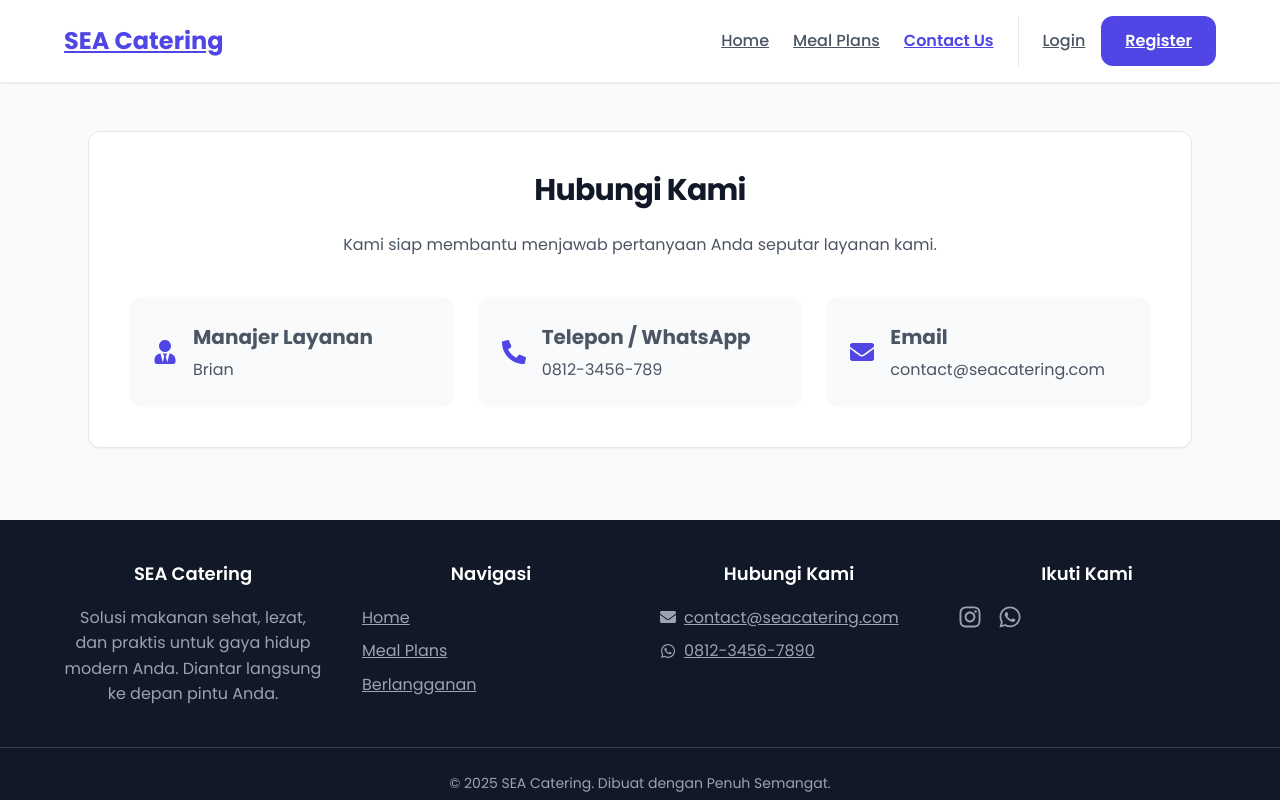
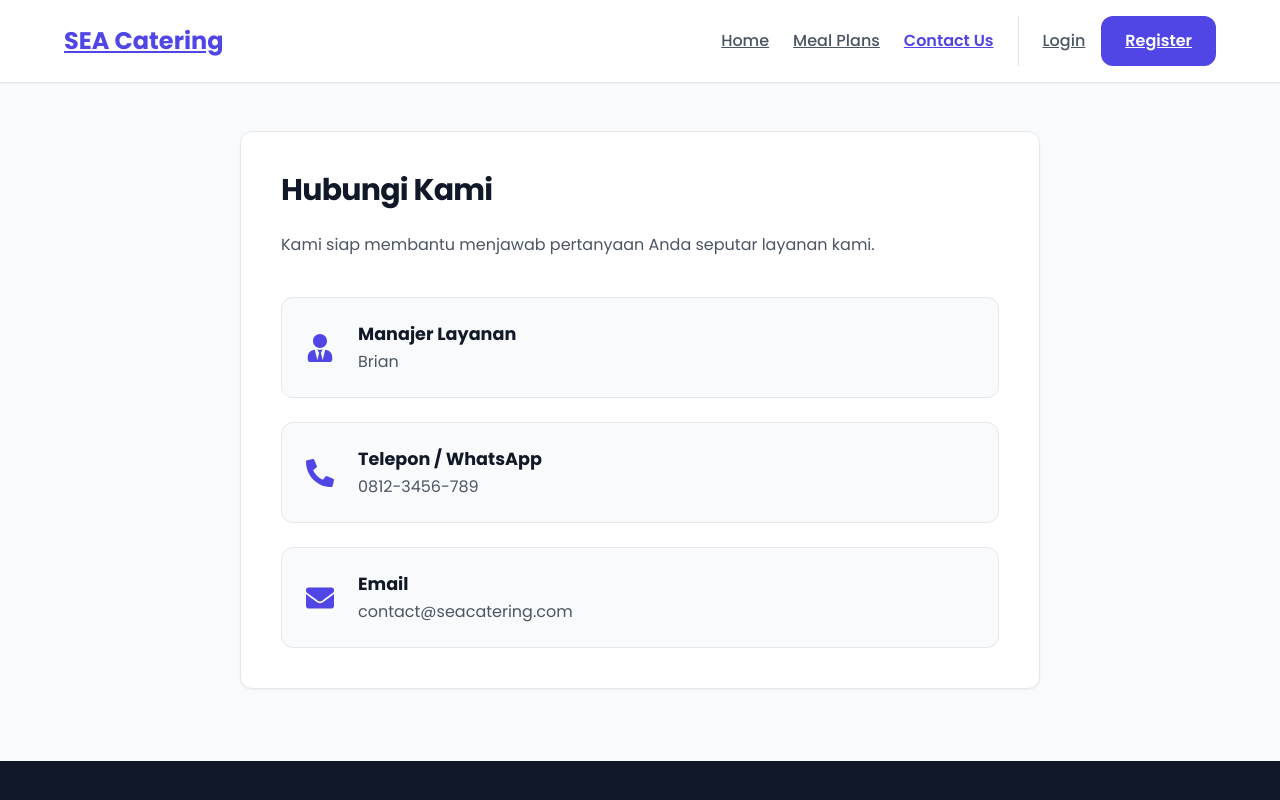
Before and after one commit to Joevan29/sea-catering-app, a React (Vite) app in the folder client/: page /contact in a window 1280 px wide. Shown: the top 800 px of the page. Built offline with nearby package versions, Linux system fonts and the light colour scheme; no server answers.

Commit message:
Update ContactPage.jsx

```diff
--- a/client/src/pages/ContactPage.jsx
+++ b/client/src/pages/ContactPage.jsx
@@ -1,36 +1,55 @@
-import React from 'react';
+// client/src/pages/ContactPage.jsx
+
+import React, { useEffect } from 'react';
 import { FaUserTie, FaPhoneAlt, FaEnvelope } from 'react-icons/fa';
 
 const ContactPage = () => {
+
+  // WAJIB: Menambahkan ID ke body agar CSS spesifik bisa bekerja
+  useEffect(() => {
+    document.body.id = 'contact-page';
+    // Membersihkan ID saat komponen dilepas (unmount)
+    return () => {
+      document.body.id = '';
+    };
+  }, []);
+
   return (
-    // Kita gunakan .container untuk padding dan layout yang konsisten
     <div className="container">
+      {/* Card terluar ini sekarang diatur agar rapi di tengah halaman
+        oleh CSS di #contact-page .container > .card
+      */}
       <div className="card">
-        <div style={{ textAlign: 'center' }}>
+        <div className="section-header">
           <h1 className="heading heading--secondary">Hubungi Kami</h1>
-          <p>Kami siap membantu menjawab pertanyaan Anda seputar layanan kami.</p>
+          <p className="section-subtitle">Kami siap membantu menjawab pertanyaan Anda seputar layanan kami.</p>
         </div>
 
+        {/* .contact-info-wrapper sekarang dipaksa menjadi tumpukan vertikal
+          oleh CSS di #contact-page .contact-info-wrapper
+        */}
         <div className="contact-info-wrapper">
           <div className="contact-info-item">
-            <FaUserTie size={24} className="contact-info__icon" />
-            <div>
-              <h3 className="heading--tertiary" style={{ marginBottom: '0.25rem' }}>Manajer Layanan</h3>
-              <p>Brian</p>
+            <FaUserTie className="contact-info__icon" />
+            <div className="contact-info__content">
+              <h3 className="contact-info__title">Manajer Layanan</h3>
+              <p className="contact-info__detail">Brian</p>
             </div>
           </div>
+
           <div className="contact-info-item">
-            <FaPhoneAlt size={24} className="contact-info__icon" />
-            <div>
-              <h3 className="heading--tertiary" style={{ marginBottom: '0.25rem' }}>Telepon / WhatsApp</h3>
-              <p>0812-3456-789</p>
+            <FaPhoneAlt className="contact-info__icon" />
+            <div className="contact-info__content">
+              <h3 className="contact-info__title">Telepon / WhatsApp</h3>
+              <p className="contact-info__detail">0812-3456-789</p>
             </div>
           </div>
+
           <div className="contact-info-item">
-            <FaEnvelope size={24} className="contact-info__icon" />
-            <div>
-              <h3 className="heading--tertiary" style={{ marginBottom: '0.25rem' }}>Email</h3>
-              <p>contact@seacatering.com</p>
+            <FaEnvelope className="contact-info__icon" />
+            <div className="contact-info__content">
+              <h3 className="contact-info__title">Email</h3>
+              <p className="contact-info__detail">contact@seacatering.com</p>
             </div>
           </div>
         </div>
```
